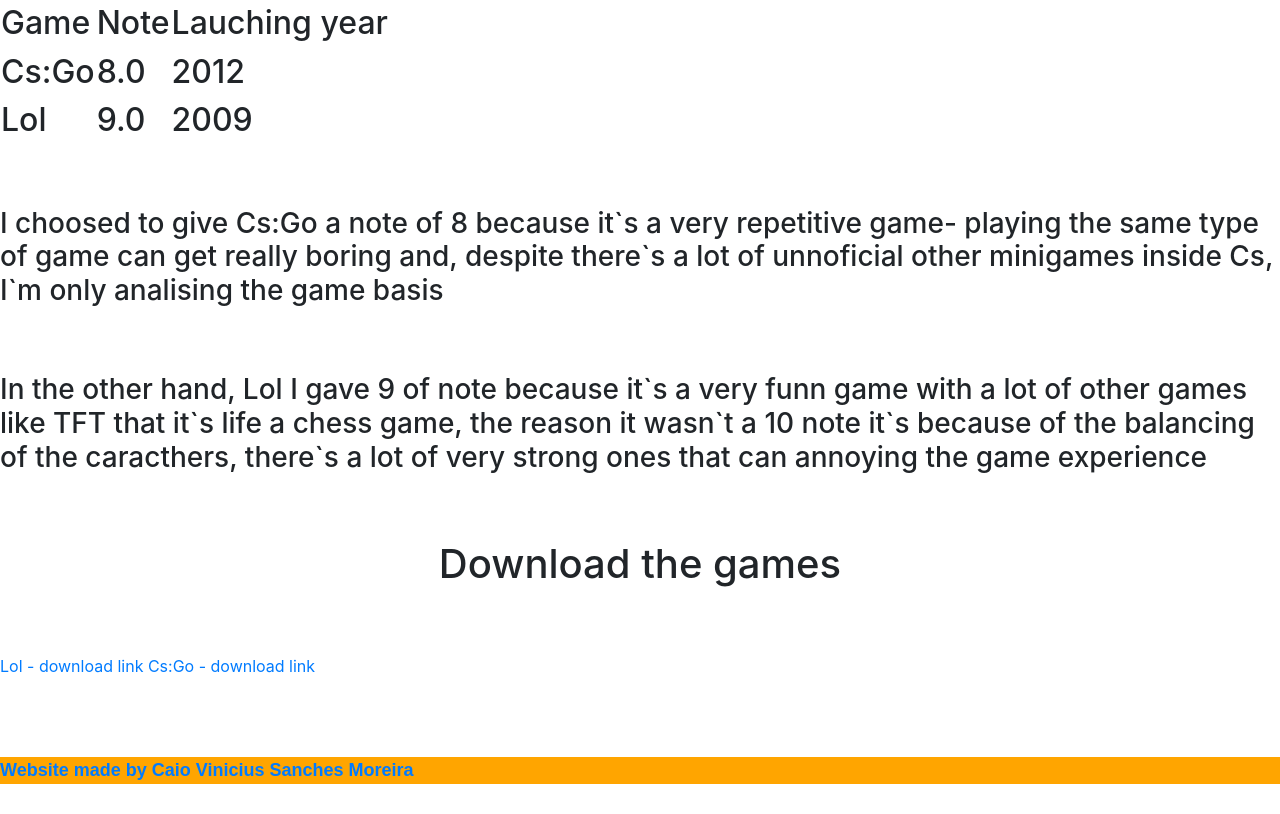
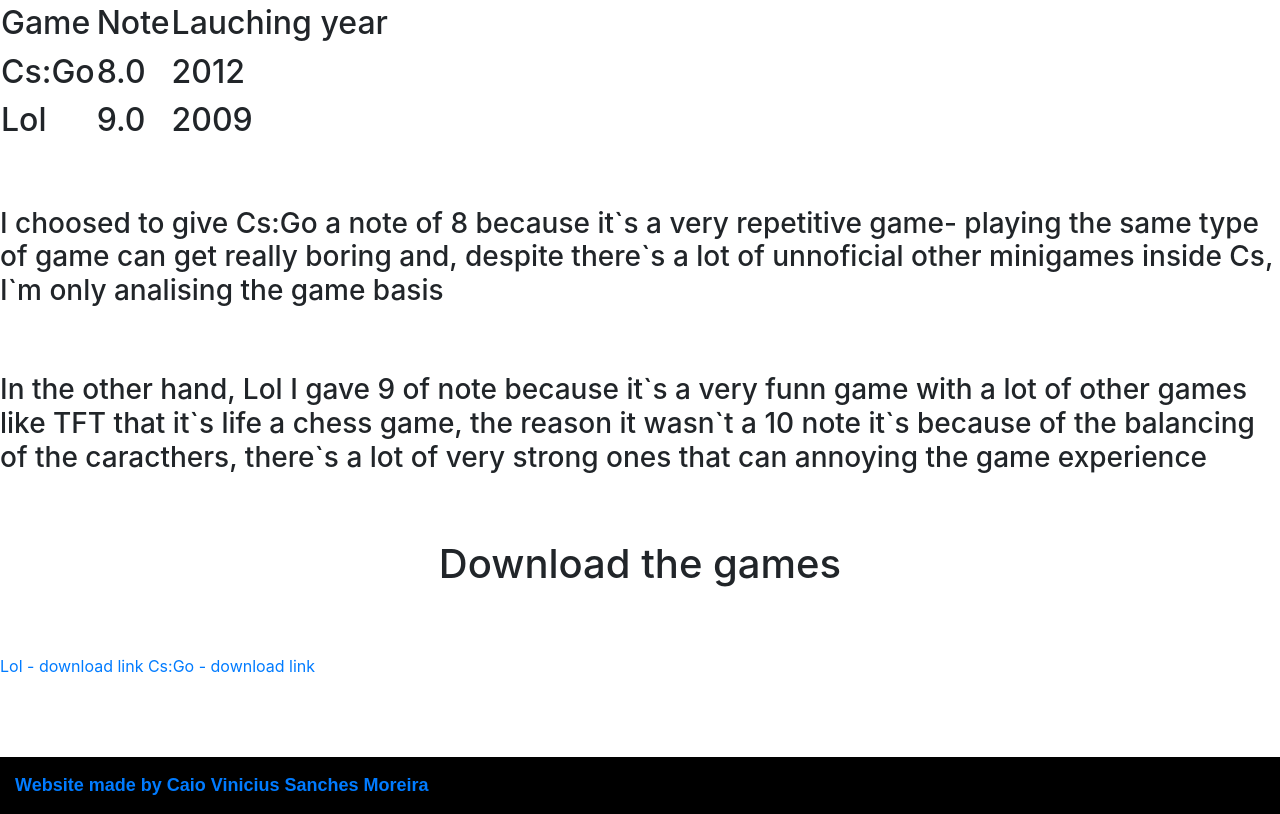
Before and after one commit to sheru17/CS50, a plain HTML site: page index.html in a window 1280 px wide. Shown: the part 1436-2250 px from the top of the page. Before the commit the page ends 2220 px from the top, so only its background shows below. Drawn offline with nearby package versions, Linux system fonts and the light colour scheme; files that its build step writes are made by us from their sources.

Commit message:
Update Styles.scss

```diff
--- a/Styles.scss
+++ b/Styles.scss
@@ -5,5 +5,7 @@
 }
 .end{
 	@extend %message;
-	background-color: orange;
+	background-color: black;
+	border: none;
+	padding: 15px
 }
```
